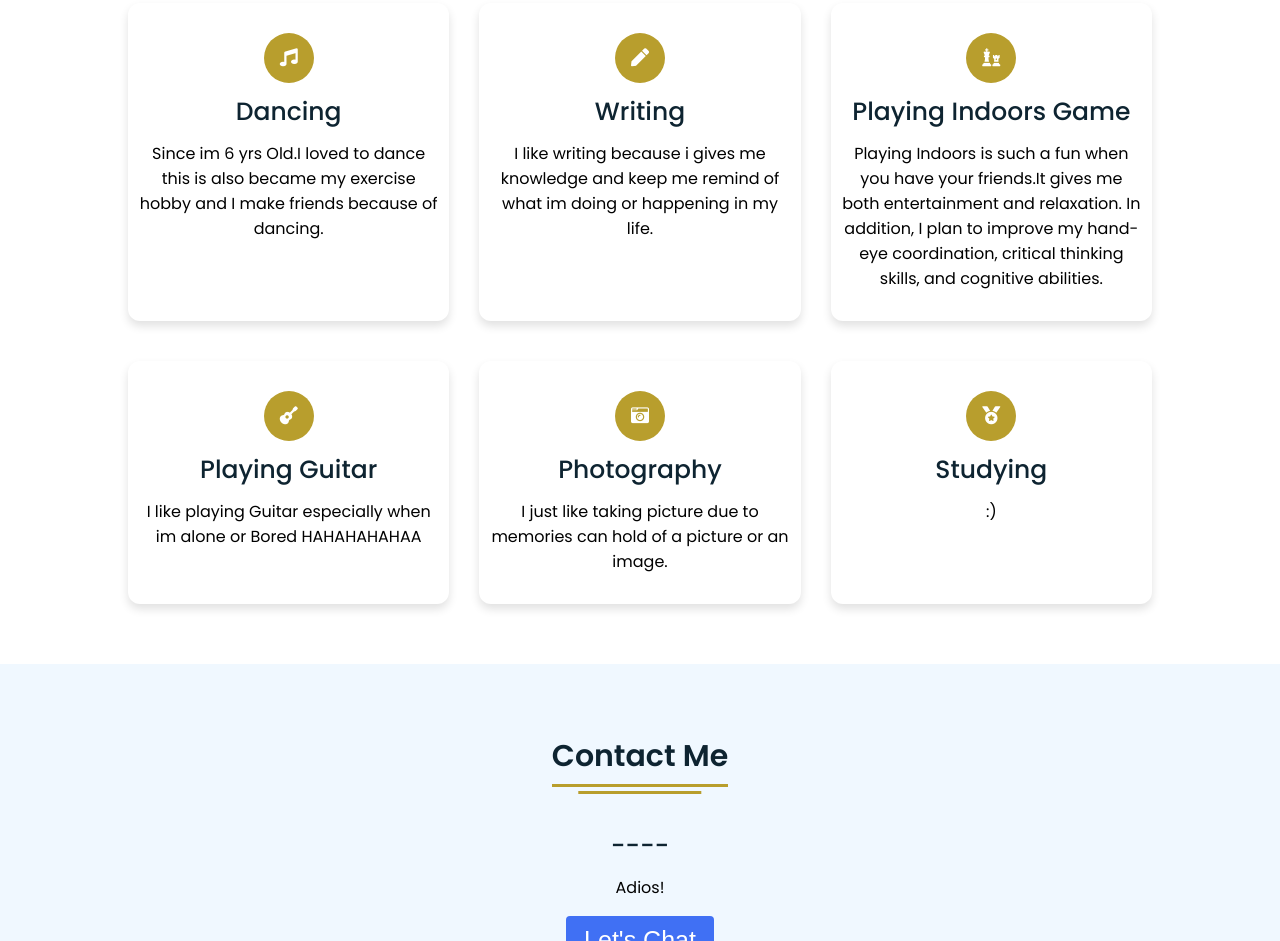
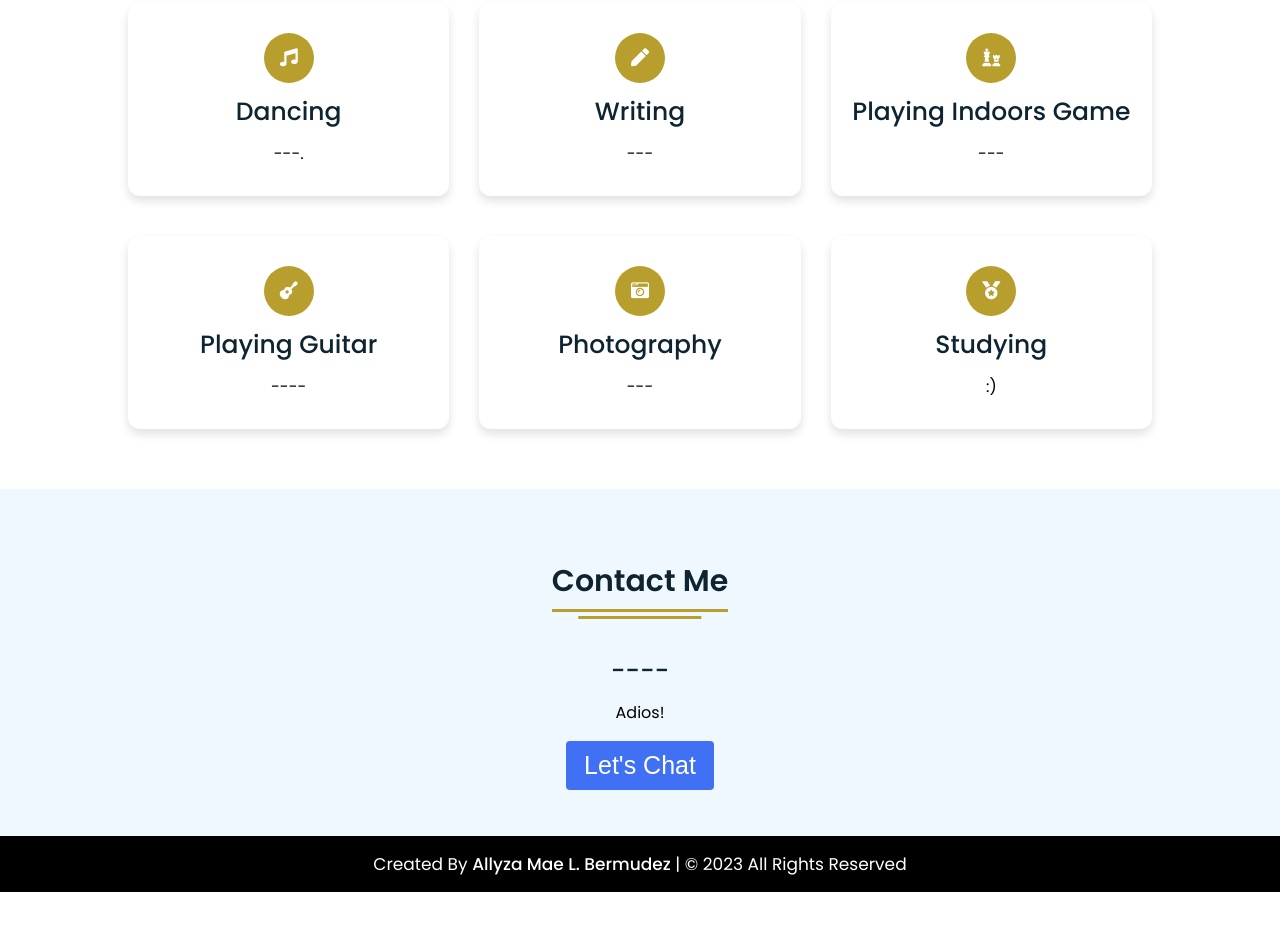
Before and after one commit to code00505/Portfolio, a plain HTML site: page index.html in a window 1280 px wide. Shown: the part 2243-3184 px from the top of the page. After the commit the page ends 3135 px from the top, so only its background shows below. Drawn offline with Linux system fonts and the light colour scheme.

Commit message:
Update index.html

```diff
--- a/index.html
+++ b/index.html
@@ -122,35 +122,35 @@
               <i class="fas fa-music"></i>
             </div>
             <div class="topic">Dancing</div>
-            <p> Since im 6 yrs Old.I loved to dance this is also became my exercise hobby and I make friends because of dancing.</p>
+            <p> ---.</p>
           </div>
           <div class="box">
             <div class="icon">
               <i class="fas fa-pen"></i>
             </div>
             <div class="topic">Writing</div>
-            <p>I like writing because i gives me knowledge and keep me remind of what im doing or happening in my life. </p>
+            <p>--- </p>
           </div>
           <div class="box">
             <div class="icon">
               <i class="fas fa-chess"></i>
             </div>
             <div class="topic">Playing Indoors Game</div>
-            <p>Playing Indoors is such a fun when you have your friends.It gives me both entertainment and relaxation. In addition, I plan to improve my hand-eye coordination, critical thinking skills, and cognitive abilities.</p>
+            <p>---</p>
           </div>
           <div class="box">
             <div class="icon">
               <i class="fas fa-guitar"></i>
             </div>
             <div class="topic">Playing Guitar</div>
-            <p> I like playing Guitar especially when im alone or Bored HAHAHAHAHAA</p>
+            <p> ---- </p>
           </div>
           <div class="box">
             <div class="icon">
               <i class="fas fa-camera-retro"></i>
             </div>
             <div class="topic">Photography</div>
-            <p>I just like taking picture due to memories can hold of a picture or an image.</p>
+            <p> --- </p>
           </div>
           <div class="box">
             <div class="icon">
```
